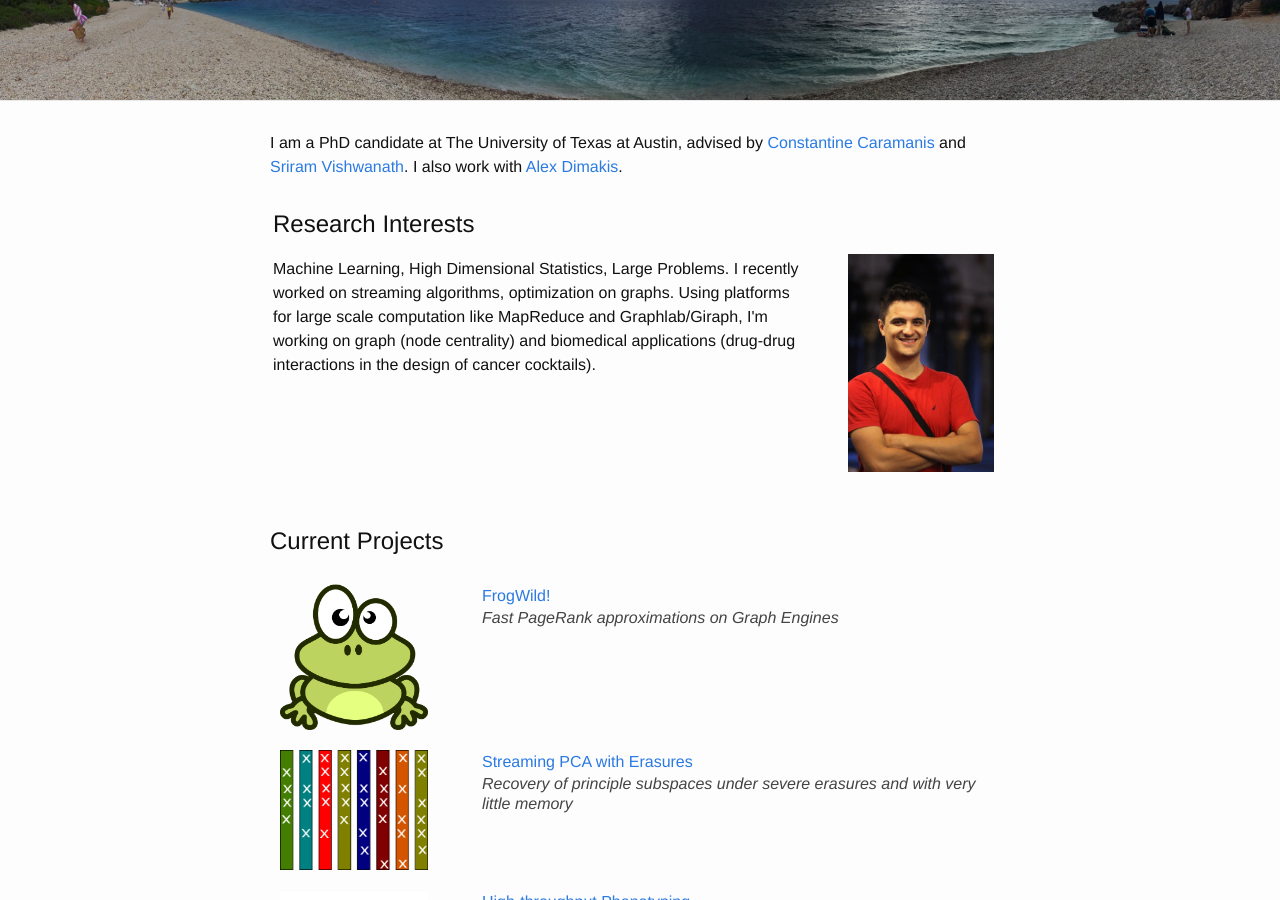
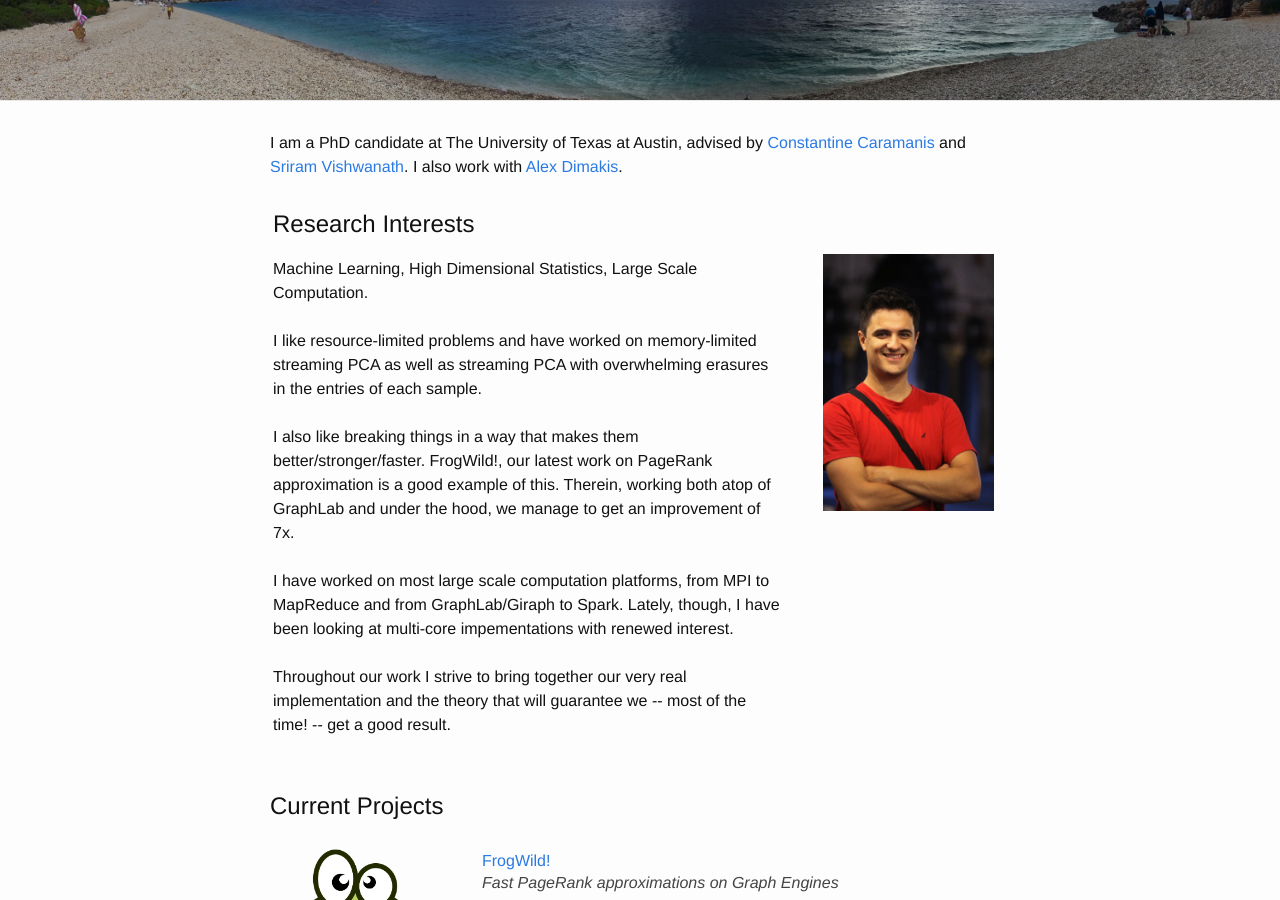
Before and after one commit to mitliagkas/mitliagkas.github.io, a Jekyll site: the page built from index.html, in a window 1280 px wide and 900 px high, scrolled down 248 px. Built offline with Jekyll 4.4.1, drawn with Linux system fonts in a browser that asks for light colours.

Commit message:
Added new research statement

```diff
--- a/index.html
+++ b/index.html
@@ -18,12 +18,19 @@ layout: default
 
           <h2>Research Interests</h2>
 
-          Machine Learning, High Dimensional Statistics, Large Problems.
+          Machine Learning, High Dimensional Statistics, Large Scale Computation.
+          <br><br>
 
-          I recently worked on streaming algorithms, optimization on graphs. Using
-          platforms for large scale computation like MapReduce and Graphlab/Giraph, I'm
-          working on graph (node centrality) and biomedical applications
-          (drug-drug interactions in the design of cancer cocktails).
+          I like resource-limited problems and have worked on memory-limited streaming PCA as well as streaming PCA with overwhelming erasures in the entries of each sample.
+          <br><br>
+
+          I also like breaking things in a way that makes them better/stronger/faster. FrogWild!, our latest work on PageRank approximation is a good example of this. Therein, working both atop of GraphLab and under the hood, we manage to get an improvement of 7x.
+          <br><br>
+
+          I have worked on most large scale computation platforms, from MPI to MapReduce and from GraphLab/Giraph to Spark. Lately, though, I have been looking at multi-core impementations with renewed interest.
+          <br><br>
+
+          Throughout our work I strive to bring together our very real implementation and the theory that will guarantee we -- most of the time! -- get a good result.
 
 
           <br>
```
